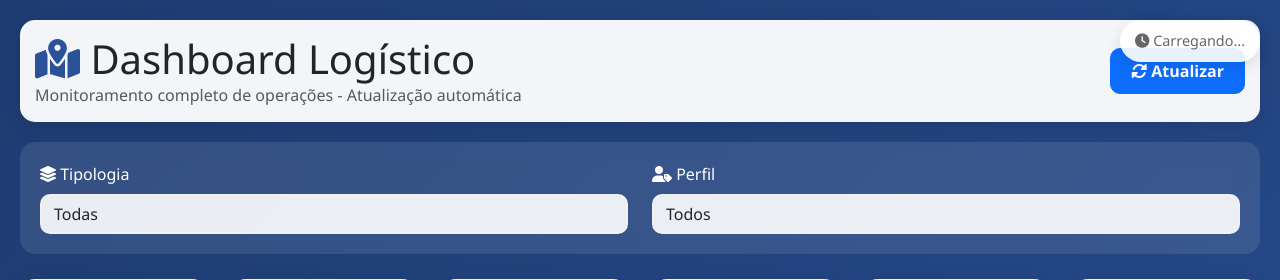
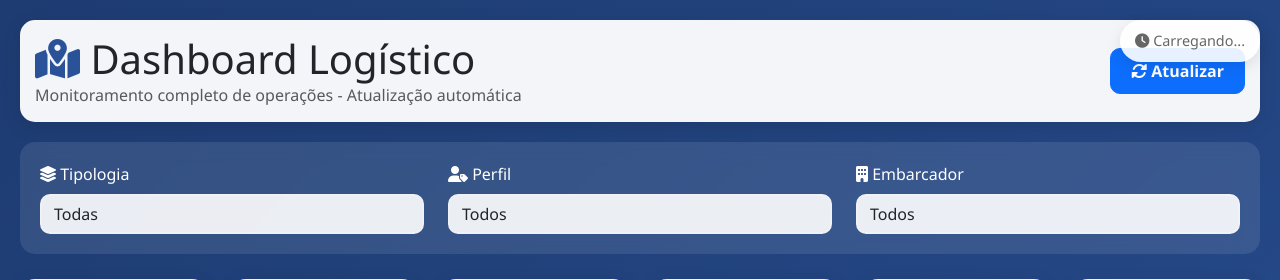
Before and after one commit to Marcosvaquino/Financeiro.py, a Flask app: page /logistica/monitoramento in a window 1280 px wide. Shown: the top 280 px of the page. Run offline with Flask 3, Linux system fonts and the light colour scheme; data that the repository does not hold is empty.

Commit message:
ajuste no filtro de monitoramento

```diff
--- a/financeiro/templates/logistica/monitoramento.html
+++ b/financeiro/templates/logistica/monitoramento.html
@@ -303,7 +303,7 @@
         <!-- Filtros -->
         <div class="filter-section">
             <div class="row">
-                <div class="col-md-6">
+                <div class="col-md-4">
                     <label class="form-label text-white">
                         <i class="fas fa-layer-group"></i> Tipologia
                     </label>
@@ -311,11 +311,19 @@
                         <option value="">Todas</option>
                     </select>
                 </div>
-                <div class="col-md-6">
+                <div class="col-md-4">
                     <label class="form-label text-white">
                         <i class="fas fa-user-tag"></i> Perfil
                     </label>
                     <select class="form-select" id="filtroPerfil">
+                        <option value="">Todos</option>
+                    </select>
+                </div>
+                <div class="col-md-4">
+                    <label class="form-label text-white">
+                        <i class="fas fa-building"></i> Embarcador
+                    </label>
+                    <select class="form-select" id="filtroEmbarcador">
                         <option value="">Todos</option>
                     </select>
                 </div>
@@ -558,8 +566,14 @@
             selectPerfil.innerHTML = '<option value="">Todos</option>' +
                 perfis.map(p => `<option value="${p}">${p}</option>`).join('');
 
+            // Embarcador
+            const embarcadores = [...new Set(dados.map(item => item['Embarcador'] || 'Não informado').filter(e => e))];
+            const selectEmbarcador = document.getElementById('filtroEmbarcador');
+            selectEmbarcador.innerHTML = '<option value="">Todos</option>' +
+                embarcadores.map(e => `<option value="${e}">${e}</option>`).join('');
+
             // Eventos de filtro
-            ['filtroTipologia', 'filtroPerfil'].forEach(id => {
+            ['filtroTipologia', 'filtroPerfil', 'filtroEmbarcador'].forEach(id => {
                 document.getElementById(id).addEventListener('change', aplicarFiltros);
             });
         }
@@ -568,10 +582,12 @@
         function aplicarFiltros() {
             const tipologia = document.getElementById('filtroTipologia').value;
             const perfil = document.getElementById('filtroPerfil').value;
+            const embarcador = document.getElementById('filtroEmbarcador').value;
 
             dadosFiltrados = dados.filter(item => {
                 if (tipologia && item['Tipologia'] !== tipologia) return false;
                 if (perfil && item['Perfil'] !== perfil) return false;
+                if (embarcador && item['Embarcador'] !== embarcador) return false;
 
                 return true;
             });
```
Also changed, not shown: testar_embarcadores.py (added, +37 -0 lines).
